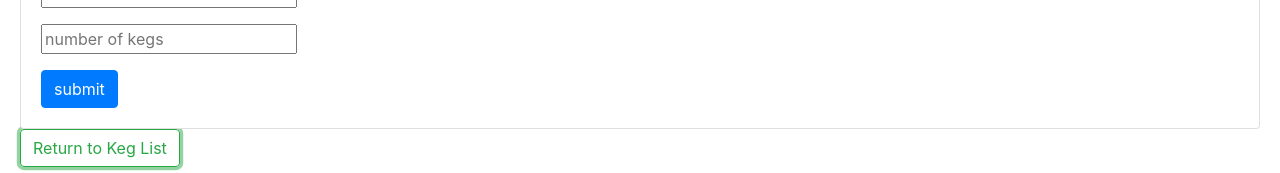
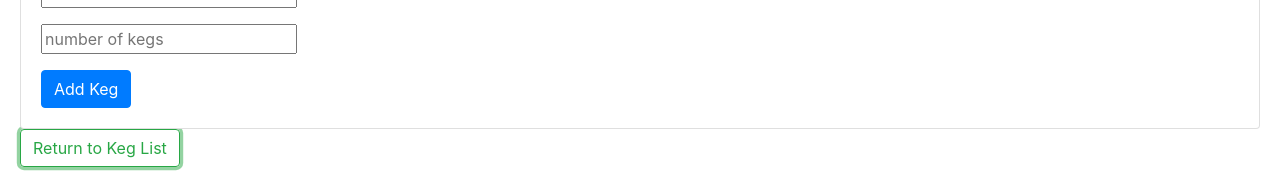
Before and after one commit to murphynd/Taproom-with-Redux, a React (Create React App) app: page / in a window 1280 px wide. Both pictures are taken after a click on the button "Add keg". Shown: the part 485-658 px from the top of the page. Built offline with nearby package versions, Linux system fonts and the light colour scheme.

Commit message:
cleans up prototypes

```diff
--- a/src/Components/ReusableForm.js
+++ b/src/Components/ReusableForm.js
@@ -27,7 +27,7 @@ function ReusableForm(props) {
             />
           </div>
           <button className="btn btn-primary" type="submit">
-            submit
+            {props.buttonText}
           </button>
         </form>
       </div>
--- a/src/Components/kegDetail.js
+++ b/src/Components/kegDetail.js
@@ -22,8 +22,6 @@ function KegDetail(props) {
       >
         Delete Beer
       </button>
-
-      <button>Restock Beer</button>
     </React.Fragment>
   );
 }
--- a/src/Components/kegList.js
+++ b/src/Components/kegList.js
@@ -31,5 +31,7 @@ function KegList(props) {
 KegList.propTypes = {
   kegList: PropTypes.object,
   onKegSelection: PropTypes.func,
+  onClickingSell: PropTypes.func,
+  onClickingRestock: PropTypes.func,
 };
 export default KegList;
```
Also changed, not shown: src/Components/Header.js (+4 -4 lines), src/Components/Keg.js (+4 -4 lines), 1 other file (tests, documents, lock files or other folders).
